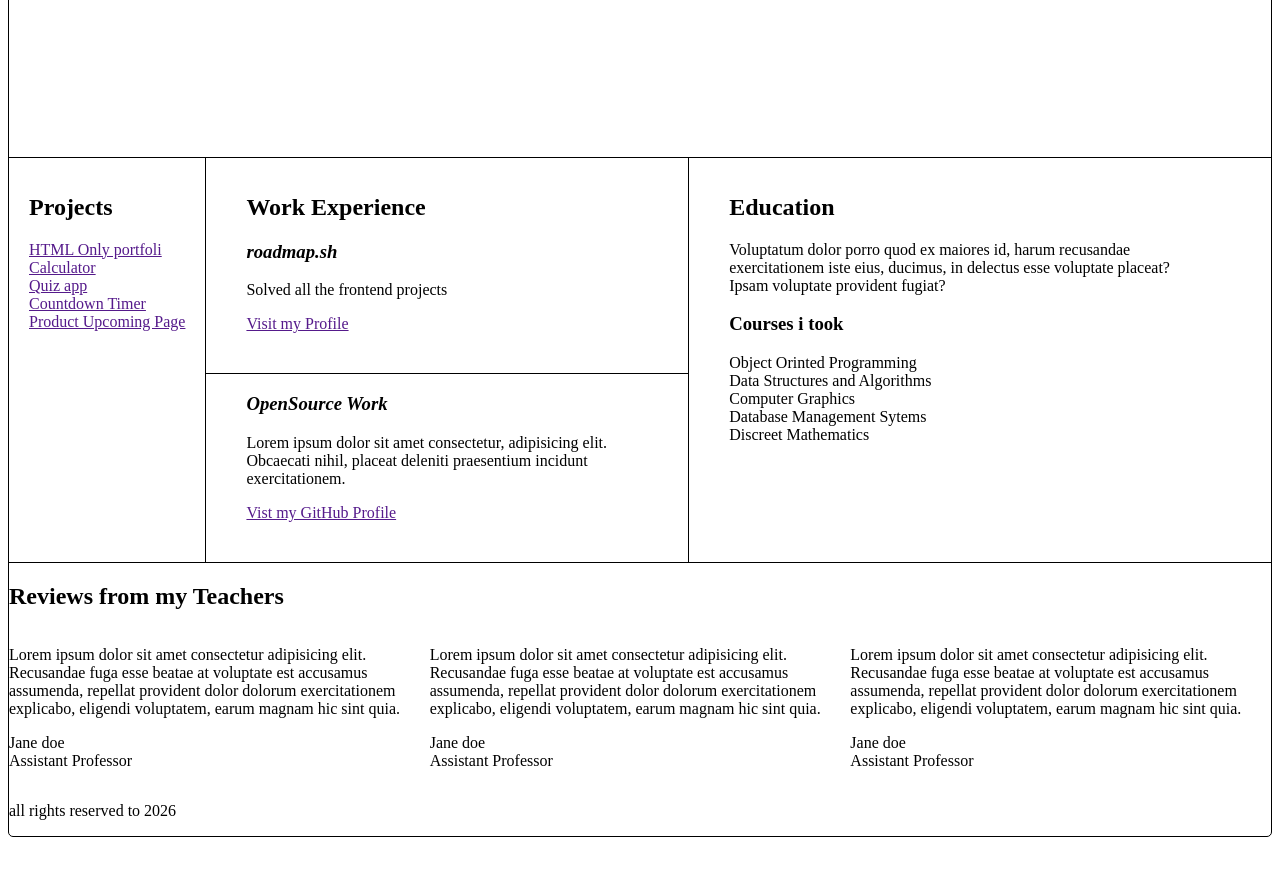
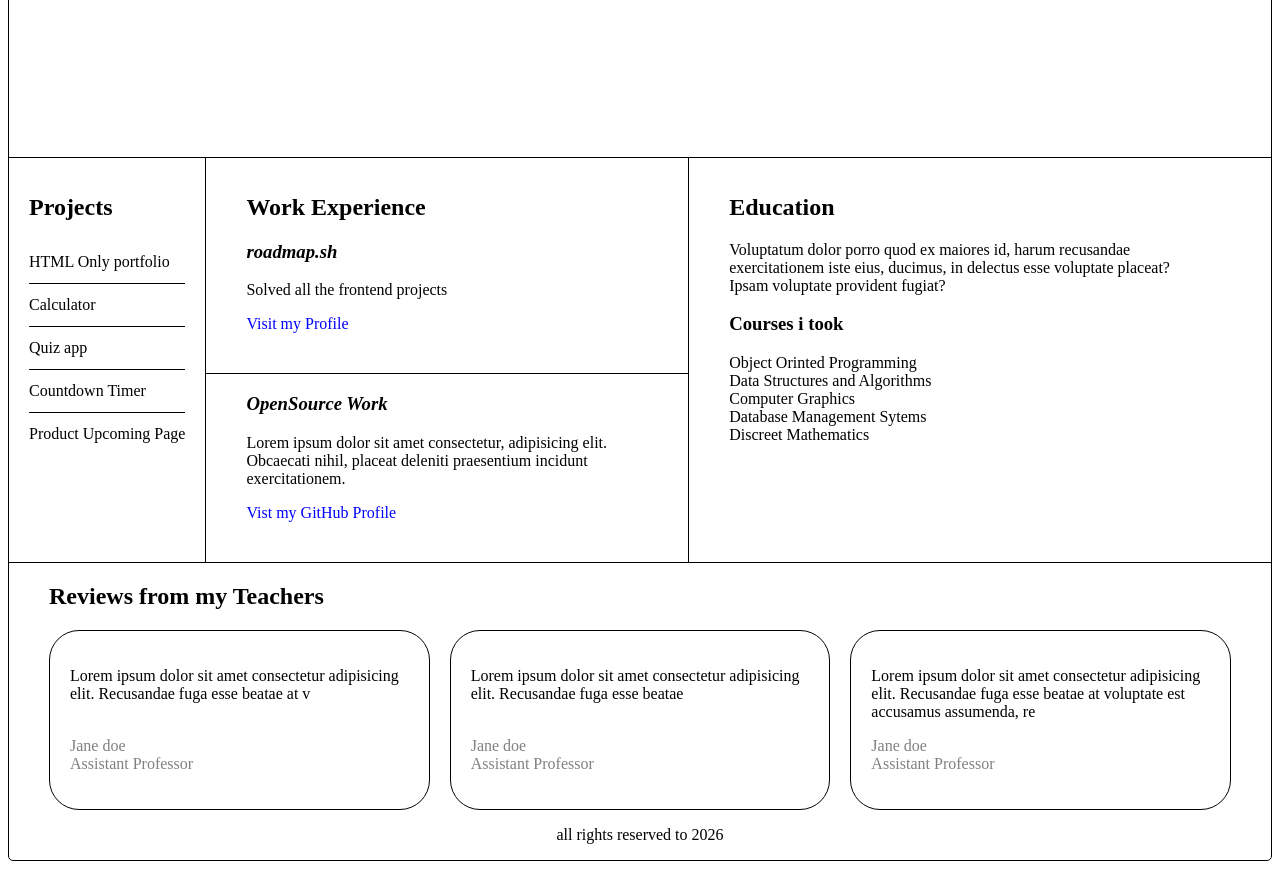
Before and after one commit to deankaski1995-cpu/MultiPageWebsite, a plain HTML site: page index.html in a window 1280 px wide. Shown: the part 211-1080 px from the top of the page. Before the commit the page ends 1056 px from the top, so only its background shows below. Drawn offline with Linux system fonts and the light colour scheme.

Commit message:
finshed reviewer cards and with taht the home page for desktop.

```diff
--- /dev/null
+++ b/css/home.css
@@ -0,0 +1,65 @@
+.home-container {
+  display: flex;
+  gap: 0;
+  width: min(100% - 2rem, 200rem);
+}
+
+aside {
+  flex: 0 1 auto;
+  min-width: 0;
+  padding: clamp(2rem, 2vw, 2rem)
+}
+
+aside li + li {
+  border-top: 1px solid black;
+}
+
+aside li a {
+  display: block;
+  padding-block: clamp(0.75rem, 1.5vh, 1.25rem);
+}
+
+.home-container > section {
+  flex: 4;
+  min-width: 0;
+}
+
+.main-content-container {
+  display: flex;
+}
+
+.main-content-container > section {
+  flex: 1;
+  min-width:0;
+}
+
+.home-container > .main-content-container {
+  border-left: 1px solid black;
+}
+
+
+.main-content-container > section + section {
+  border-left: 1px solid black;
+  padding-bottom: clamp(3rem, 5vh, 6rem);
+  padding-inline: clamp(2rem, 5vw, 4rem);
+}
+
+.main-content-container span {
+  color: blue;
+}
+
+.experience-container-one {
+  border-bottom: 1px solid black;
+  padding-bottom: clamp(3rem, 5vh, 6rem);
+  padding-inline: clamp(2rem, 5vw, 4rem);
+}
+
+.experience-container-two {
+  padding-bottom: clamp(3rem, 5vh, 6rem);
+  padding-inline: clamp(2rem, 5vw, 4rem);
+}
+
+.home-container > aside,
+.main-content-container > section {
+  padding-top: clamp(1rem, 2vh, 2rem);
+}
--- a/css/style.css
+++ b/css/style.css
@@ -19,6 +19,11 @@ header {
   display: flex;
   flex-direction: column;
   gap: clamp(2rem, 6vw, 6rem);
+}
+
+a {
+  color: inherit;
+  text-decoration: none;
 }
 
 .brand-link {
--- a/index.html
+++ b/index.html
@@ -11,70 +11,37 @@
   <meta property="og:url" content="">
   <meta property="og:image" content="">
   <link rel="stylesheet" href="css/style.css">
+  <link rel="stylesheet" href="css/home.css">
   <link rel="icon" type="image/x-icon" href=""/>
   <title>Dean Kaski portfolio website</title>
   <style>
-    .home-container {
-      display: flex;
-      gap: 0;
-      width: min(100% - 2rem, 200rem);
-    }
-
-    .home-container > aside {
-      flex: 0 1 auto;
-      min-width: 0;
-      padding: clamp(2rem, 2vw, 2rem)
-    }
-
-    .home-container > section {
-      flex: 4;
-      min-width: 0;
-    }
-
-    .main-content-container {
-      display: flex;
-    }
-
-    .main-content-container > section {
-      flex: 1;
-      min-width:0;
-    }
-
-    .home-container > .main-content-container {
-      border-left: 1px solid black;
-    }
-
-
-    .main-content-container > section + section {
-      border-left: 1px solid black;
-      padding-bottom: clamp(3rem, 5vh, 6rem);
-      padding-inline: clamp(2rem, 5vw, 4rem);
-    }
-
-    .experience-container-one {
-      border-bottom: 1px solid black;
-      padding-bottom: clamp(3rem, 5vh, 6rem);
-      padding-inline: clamp(2rem, 5vw, 4rem);
-    }
-
-    .experience-container-two {
-      padding-bottom: clamp(3rem, 5vh, 6rem);
-      padding-inline: clamp(2rem, 5vw, 4rem);
-    }
-
-    .home-container > aside,
-    .main-content-container > section {
-      padding-top: clamp(1rem, 2vh, 2rem);
-    }
-
   footer {
     display: flex;
     flex-direction: column;
     border-top: 0.1rem solid black;
+    padding-inline: clamp(1rem, 5vw, 4rem);
   }
 
   .reviews-container {
     display: flex;
+    gap: clamp(0.5rem, 2vw, 2rem);
+  }
+
+  .reviews-container section {
+    display: flex;
+    flex-direction: column;
+    flex: 1;
+    border: 1px solid black;
+    border-radius: 3rem;
+    padding: clamp(0.5rem, 4%, 2rem);
+  }
+
+  .reviews-container section ul {
+    color: gray;
+    margin-top: auto;
+  }
+  footer > section + section {
+    text-align: center;
   }
   </style>
 </head>
@@ -105,7 +72,7 @@
         <strong>Projects</strong>
       </h2>
       <ul>
-        <li><a href="">HTML Only portfoli</a></li>
+        <li><a href="">HTML Only portfolio</a></li>
         <li><a href="">Calculator</a></li>
         <li><a href="">Quiz app</a></li>
         <li><a href="">Countdown Timer</a></li>
@@ -121,7 +88,7 @@
             <p>
               Solved all the frontend projects
             </p>
-            <a href="">Visit my Profile</a>
+            <a href=""><span>Visit my Profile</span></a>
           </section>
         </div>
         <section class="experience-container-two">
@@ -129,7 +96,7 @@
           <p>
             Lorem ipsum dolor sit amet consectetur, adipisicing elit. Obcaecati nihil, placeat deleniti praesentium incidunt exercitationem.
           </p>
-          <a href="">Vist my GitHub Profile</a>
+          <a href=""><span>Vist my GitHub Profile</span></a>
         </section>
       </section>
       <section>
@@ -154,7 +121,7 @@
       <div class="reviews-container">
         <section>
           <p>
-            Lorem ipsum dolor sit amet consectetur adipisicing elit. Recusandae fuga esse beatae at voluptate est accusamus assumenda, repellat provident dolor dolorum exercitationem explicabo, eligendi voluptatem, earum magnam hic sint quia.
+            Lorem ipsum dolor sit amet consectetur adipisicing elit. Recusandae fuga esse beatae at v
           </p>
           <ul>
             <li>Jane doe</li>
@@ -163,7 +130,7 @@
         </section>
         <section>
           <p>
-            Lorem ipsum dolor sit amet consectetur adipisicing elit. Recusandae fuga esse beatae at voluptate est accusamus assumenda, repellat provident dolor dolorum exercitationem explicabo, eligendi voluptatem, earum magnam hic sint quia.
+            Lorem ipsum dolor sit amet consectetur adipisicing elit. Recusandae fuga esse beatae
           </p>
           <ul>
             <li>Jane doe</li>
@@ -172,7 +139,7 @@
         </section>
         <section>
           <p>
-            Lorem ipsum dolor sit amet consectetur adipisicing elit. Recusandae fuga esse beatae at voluptate est accusamus assumenda, repellat provident dolor dolorum exercitationem explicabo, eligendi voluptatem, earum magnam hic sint quia.
+            Lorem ipsum dolor sit amet consectetur adipisicing elit. Recusandae fuga esse beatae at voluptate est accusamus assumenda, re
           </p>
           <ul>
             <li>Jane doe</li>
```
Lines whose indentation alone changed are shown as unchanged.
